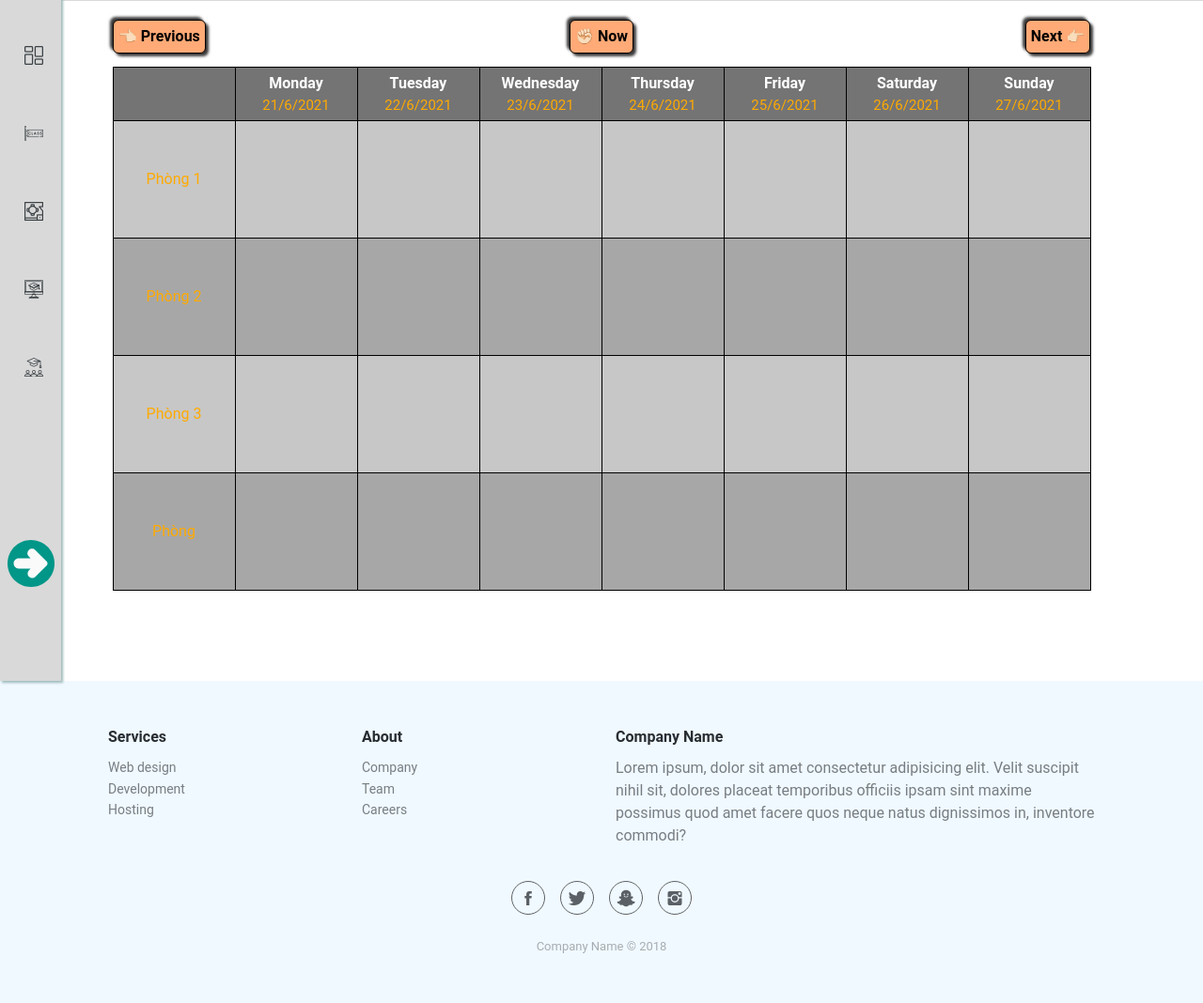
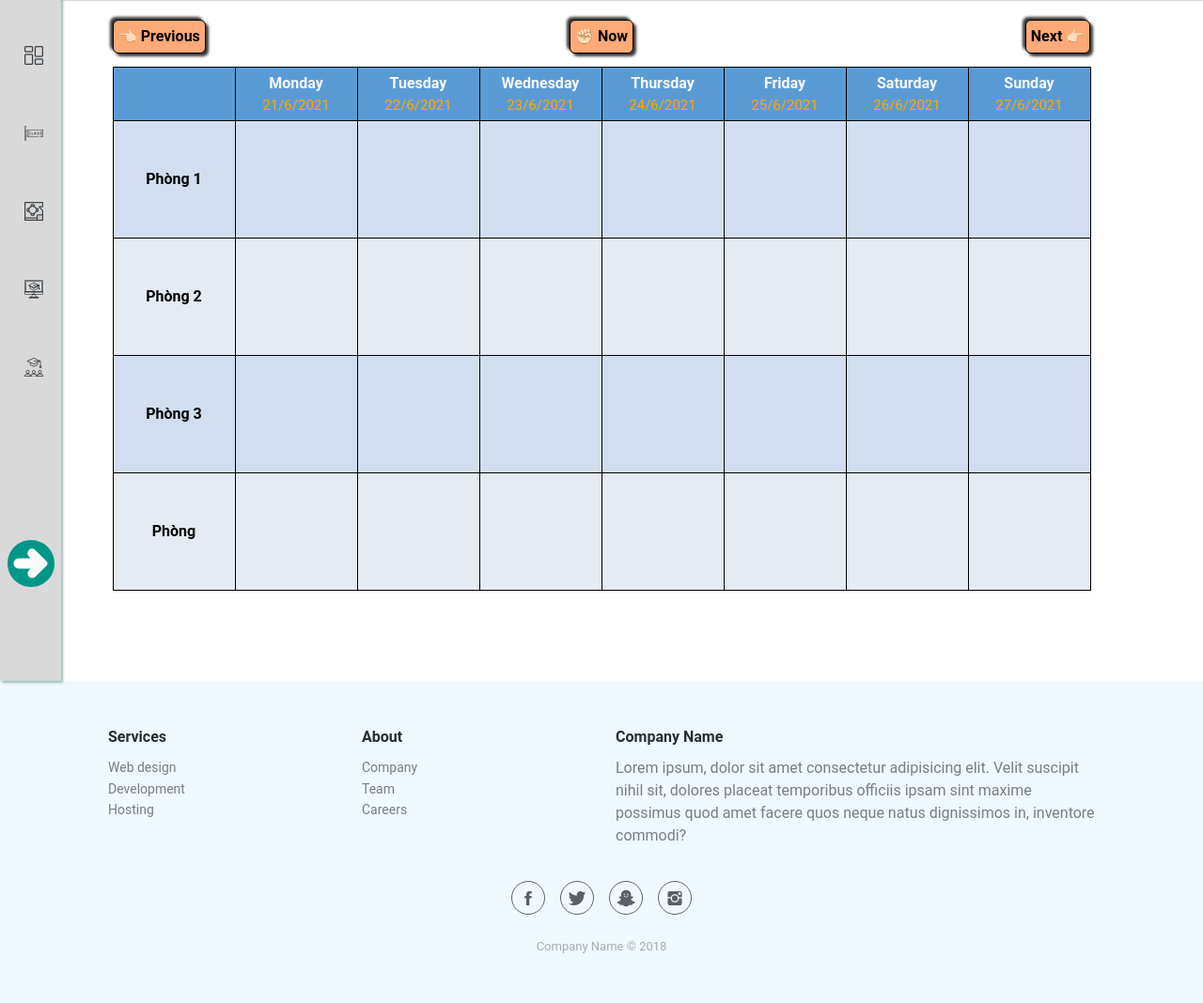
Before and after one commit to ThuongAutumn/xeplich, a Django app: page / in a window 1280 px wide. Shown: the part 75-1143 px from the top of the page at 94% size. Run offline with Django 3.2, Linux system fonts and the light colour scheme; a user stored in the database is signed in; data comes from the database, SQL or seed files in the repository; some libraries are stand-ins or nearby versions; some web fonts are replaced.

Commit message:
fix css dashboard

```diff
--- a/core/templates/core/dashboard.html
+++ b/core/templates/core/dashboard.html
@@ -439,6 +439,7 @@ function dateAddition() {
         }
 
         $(`.week-names > .${i}`).append(`<p>${date}/${month}/${year}<p/>`);
+        $(`.week-names > th > p:nth-child(2)`).remove();
     }
     }
 
@@ -454,14 +455,16 @@ function checkSameWeek() {
             $(`.day_1.full_${standard[i][1][6]}`).append(`<a href="class/${standard[i][5]}"><p>${standard[i][0]}<p/></a>`);
             $(`.day_3.full_${standard[i][1][6]}`).append(`<a href="class/${standard[i][5]}"><p>${standard[i][0]}<p/></a>`);
             $(`.day_5.full_${standard[i][1][6]}`).append(`<a href="class/${standard[i][5]}"><p>${standard[i][0]}<p/></a>`);
+            $(`.abc > a > p:nth-child(2)`).remove();
             break;
 
             case "TTS":
             $(`.day_2.full_${standard[i][1][6]}`).append(`<a href="class/${standard[i][5]}"><p>${standard[i][0]}<p/></a>`);
             $(`.day_4.full_${standard[i][1][6]}`).append(`<a href="class/${standard[i][5]}"><p>${standard[i][0]}<p/></a>`);
             $(`.day_6.full_${standard[i][1][6]}`).append(`<a href="class/${standard[i][5]}"><p>${standard[i][0]}<p/></a>`);
+            $(`.abc > a > p:nth-child(2)`).remove();
             break;
-            break;
+
 
         }
         }
--- a/static/css/css/dashboard.css
+++ b/static/css/css/dashboard.css
@@ -49,8 +49,7 @@ body {
   background-color: #f96;
   -webkit-box-shadow: inset 1.5px 1.5px 1.5px #cdcdcd,
     inset -1.5px -1.5px 1.5px #fafafa;
-          box-shadow: inset 1.5px 1.5px 1.5px #cdcdcd,
- inset -1.5px -1.5px 1.5px #fafafa;
+  box-shadow: inset 1.5px 1.5px 1.5px #cdcdcd, inset -1.5px -1.5px 1.5px #fafafa;
 }
 
 .dashboard-wrapper .btn-manage .pre {
@@ -75,18 +74,18 @@ body {
 }
 
 .dashboard-wrapper table tbody tr {
-  background-color: rgb(167, 167, 167);
+  background-color: #555;
 }
 
 .dashboard-wrapper table tbody tr:nth-child(odd) {
-  background-color: rgb(199, 199, 199);
+  background-color: #777;
 }
 
 .dashboard-wrapper table tbody tr th {
   text-transform: capitalize;
   text-align: center;
   padding: 5px 10px;
-  background-color: rgb(116, 116, 116);
+  background-color: #333;
   color: #fff;
   min-width: 130px;
   border-right: 1px solid #000;
@@ -116,15 +115,29 @@ body {
   height: 125px;
   padding: 5px 10px;
   text-align: center;
+  font-weight: 500;
 }
 
-.dashboard-wrapper table tbody tr td p {
+.dashboard-wrapper table tbody tr td:nth-child(1) {
+  font-weight: 600;
+}
+
+.dashboard-wrapper table tbody tr td a {
+  color: #fa0;
+}
+
+.dashboard-wrapper table tbody tr td a:hover {
+  -webkit-text-decoration-color: black;
+  text-decoration-color: black;
+}
+
+.dashboard-wrapper table tbody tr td a p {
   margin: auto;
   font-size: 18px;
 }
 
 @media (max-width: 600px) {
-  .dashboard-wrapper table tbody tr td p {
+  .dashboard-wrapper table tbody tr td a p {
     font-size: 12px;
   }
 }
@@ -150,3 +163,30 @@ body {
     border-bottom: 1px solid #000;
   }
 }
+
+.dashboard_light_theme .timetable tbody tr {
+  background-color: #e5ebf2;
+}
+
+.dashboard_light_theme .timetable tbody tr th {
+  background-color: #5b9bd5;
+  color: #f9fbfd;
+}
+
+.dashboard_light_theme .timetable tbody tr td {
+  color: #000000;
+}
+
+.dashboard_light_theme .timetable tbody tr td a {
+  color: #000000;
+}
+
+.dashboard_light_theme .timetable tbody tr td a:hover {
+  -webkit-text-decoration-color: #0088ff;
+  text-decoration-color: #0088ff;
+}
+
+.dashboard_light_theme .timetable tbody tr:nth-child(odd) {
+  background-color: #d2deef;
+}
+/*# sourceMappingURL=dashboard.css.map */
--- a/static/js/js/header.js
+++ b/static/js/js/header.js
@@ -10,21 +10,23 @@ $(document).ready(function () {
 
     $(".dark-theme").click(function () {
         localStorage.setItem('theme', "dark");
-
         darkTheme()
+        $(".dashboard-wrapper").removeClass("dashboard_light_theme");
     });
 
     $(".light-theme").click(function () {
         localStorage.setItem('theme', "light");
-
         lightTheme()
+        $(".dashboard-wrapper").removeClass("dashboard_light_theme");
     });
 
 
     if (localStorage.getItem('theme') === 'dark') {
         darkTheme()
+        $(".dashboard-wrapper").removeClass("dashboard_light_theme");
     } else {
         lightTheme()
+        $(".dashboard-wrapper").addClass("dashboard_light_theme");
     }
 
 });
@@ -50,7 +52,7 @@ function lightTheme() {
     $(".header-dark").css("background-color", "#d9d9d9");
     $(".header-dark .navbar.navbar-dark .navbar-nav .nav-link").css("color", "#282d32");
     $(".header-dark .navbar .form-inline label i").css("color", "#282d32");
-    $(".navbar-brand img").attr("src", "{% static 'img/logo_light.jpg' %}");
+    $(".navbar-brand img").attr("src", "base/css/logo_light.jpg");
     $(".footer-dark").css("background-color", "#f0f9ff");
     $(".footer-dark").css("color", "#282d32");
     $("body").css("background-color", "#ffffff");
```
Lines whose indentation alone changed are shown as unchanged.
